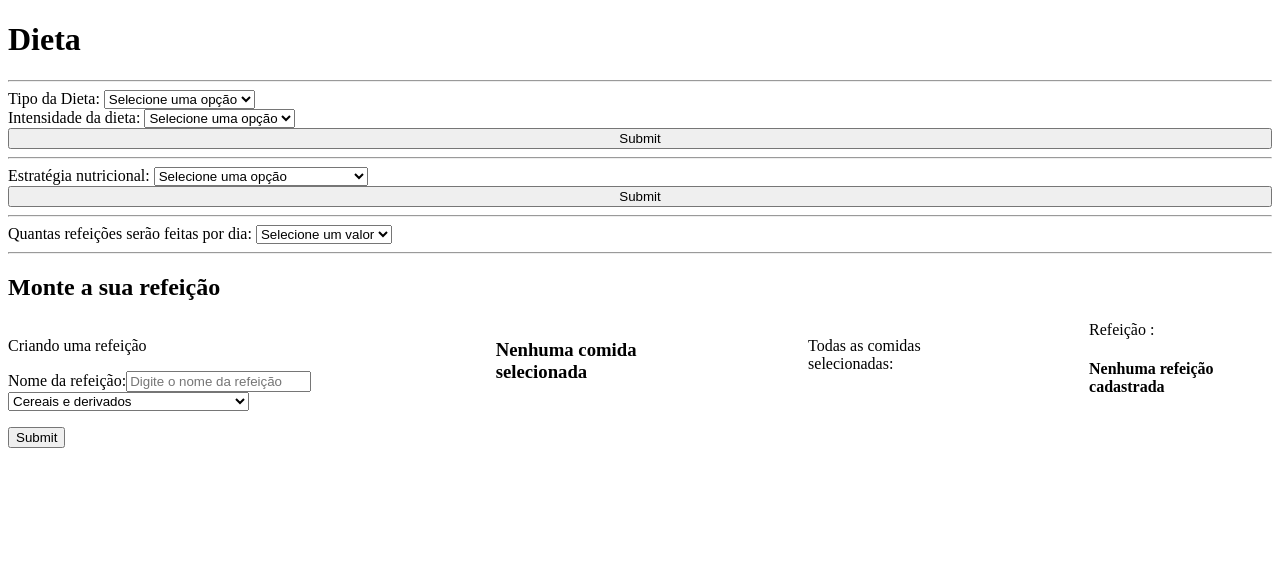
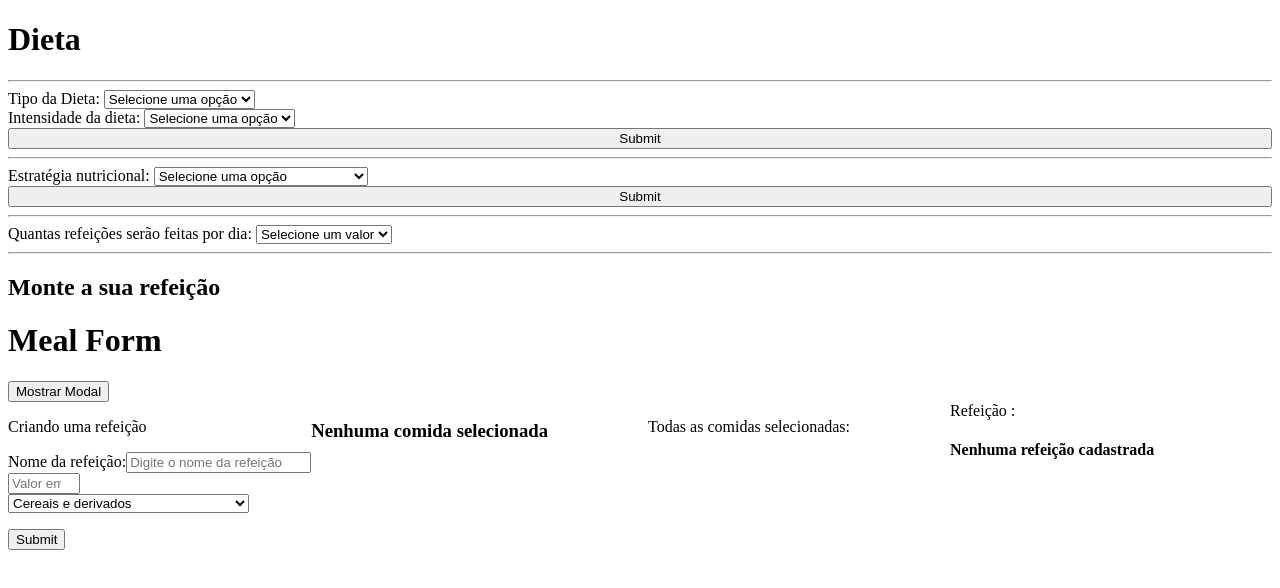
Before and after one commit to RenanArantes/rdieta, a Next.js app: page /diet in a window 1280 px wide. Shown: the top 588 px of the page. Built offline with nearby package versions, Linux system fonts and the light colour scheme.

Commit message:
MealForm and Base Meal Modal

```diff
--- /dev/null
+++ b/components/forms/MealForm/index.tsx
@@ -0,0 +1,59 @@
+import { useState } from 'react'
+
+export function MealForm() {
+  const [isDisplayed, setIsDisplayed] = useState('none')
+  const [isOpen, setIsOpen] = useState(false)
+
+  function handleDisplayModal() {
+    isOpen ? setIsDisplayed('block') : setIsDisplayed('none')
+
+    setIsOpen(!isOpen)
+  }
+
+  return (
+    <div>
+      <h1>Meal Form</h1>
+      <button type="button" onClick={handleDisplayModal}>
+        Mostrar Modal
+      </button>
+      <div
+        style={{
+          display: isDisplayed /* Hidden by default */,
+          position: 'fixed' /* Stay in place */,
+          zIndex: 1 /* Sit on top */,
+          left: 0,
+          top: 0,
+          width: '100%' /* Full width */,
+          height: '100%' /* Full height */,
+          overflow: 'auto' /* Enable scroll if needed */,
+          backgroundColor: 'rgba(0, 0, 0, 0.4)' /* Black w/ opacity */,
+        }}
+      >
+        <div
+          style={{
+            backgroundColor: '#fefefe',
+            margin: 'auto',
+            marginTop: '20%',
+            padding: '20px',
+            border: '0px solid #888',
+            width: '80%',
+          }}
+        >
+          <span
+            style={{
+              color: 'black',
+              float: 'right',
+              fontSize: '28px',
+              fontWeight: 'bold',
+              cursor: 'pointer',
+            }}
+            onClick={handleDisplayModal}
+          >
+            &times;
+          </span>
+          <p>Info do modal</p>
+        </div>
+      </div>
+    </div>
+  )
+}
--- a/pages/diet.tsx
+++ b/pages/diet.tsx
@@ -3,6 +3,7 @@ import { GetServerSideProps } from 'next/types'
 import { useContext, useEffect, useState } from 'react'
 import { useForm } from 'react-hook-form'
 import { DietForm } from '../components/forms/DietForm'
+import { MealForm } from '../components/forms/MealForm'
 import { NutritionalStrategyForm } from '../components/forms/NutritionalStrategyForm'
 import { FractionSelector } from '../components/FractionSelector'
 import { DietContext } from '../contexts/Diet'
@@ -42,6 +43,7 @@ export default function Diet({ foods, categories }: DietProps) {
 
   const [mealCategory, setMealCategory] = useState('')
   const [meal, setMeal] = useState([] as MealProps[])
+  const [foodInGrams, setFoodInGrams] = useState(100)
   const [checkedFood, setCheckedFood] = useState([] as Food[])
   const [lastCheckedFood, setLastCheckedFood] = useState({
     id: 0,
@@ -165,6 +167,7 @@ export default function Diet({ foods, categories }: DietProps) {
       <hr />
       <div>
         <h2>Monte a sua refeição</h2>
+        <MealForm />
         <div style={{ display: 'flex', margin: '0 auto' }}>
           {/* <ul>
             {[...Array(mealFraction)].map((value, index) => (
@@ -221,6 +224,16 @@ export default function Diet({ foods, categories }: DietProps) {
               {...register('mealName')}
               required
             />
+            <br />
+            <input
+              type="number"
+              min="0"
+              max="1000"
+              step="1"
+              placeholder="Valor em gramas do alimento"
+              onChange={(e) => setFoodInGrams(Number(e.target.value))}
+            />
+            <br />
             <select
               onChange={() => {
                 setMealCategory(event?.target.value)
@@ -240,7 +253,7 @@ export default function Diet({ foods, categories }: DietProps) {
                     <li key={food.id}>
                       {food.description}
                       {' - '}
-                      {food.energy_kcal}
+                      {food.energy_kcal * (foodInGrams * 0.01)}
                       <input
                         type="checkbox"
                         value={food.description}
```
Also changed, not shown: components/forms/MealForm/styles.ts (added).
